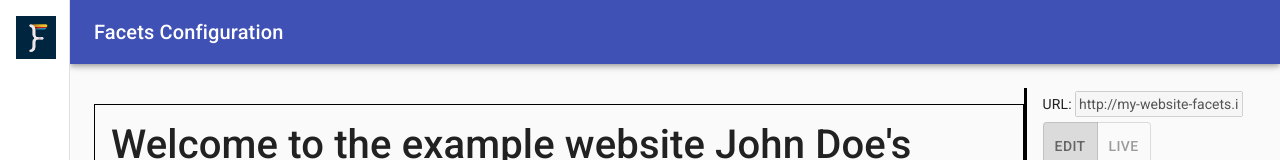
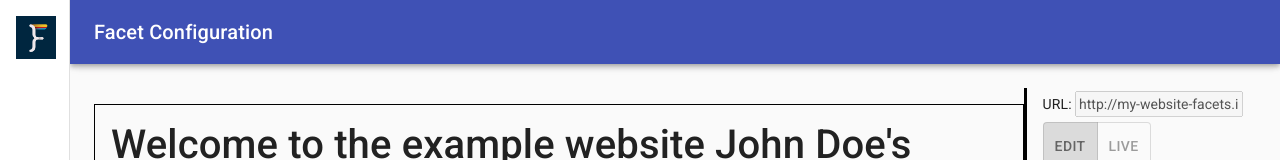
Before and after one commit to facets-io/facets.io, a React (Create React App) app: page / in a window 1280 px wide. Shown: the top 160 px of the page. Built offline with nearby package versions, Linux system fonts and the light colour scheme.

Commit message:
change facet configuration

```diff
--- a/src/PermanentDrawerLeft.js
+++ b/src/PermanentDrawerLeft.js
@@ -77,7 +77,7 @@ export default function PermanentDrawerLeft() {
       <AppBar position="fixed" className={classes.appBar}>
         <Toolbar>
           <Typography variant="h6" noWrap>
-            Facets Configuration
+            Facet Configuration
           </Typography>
         </Toolbar>
       </AppBar>
```
